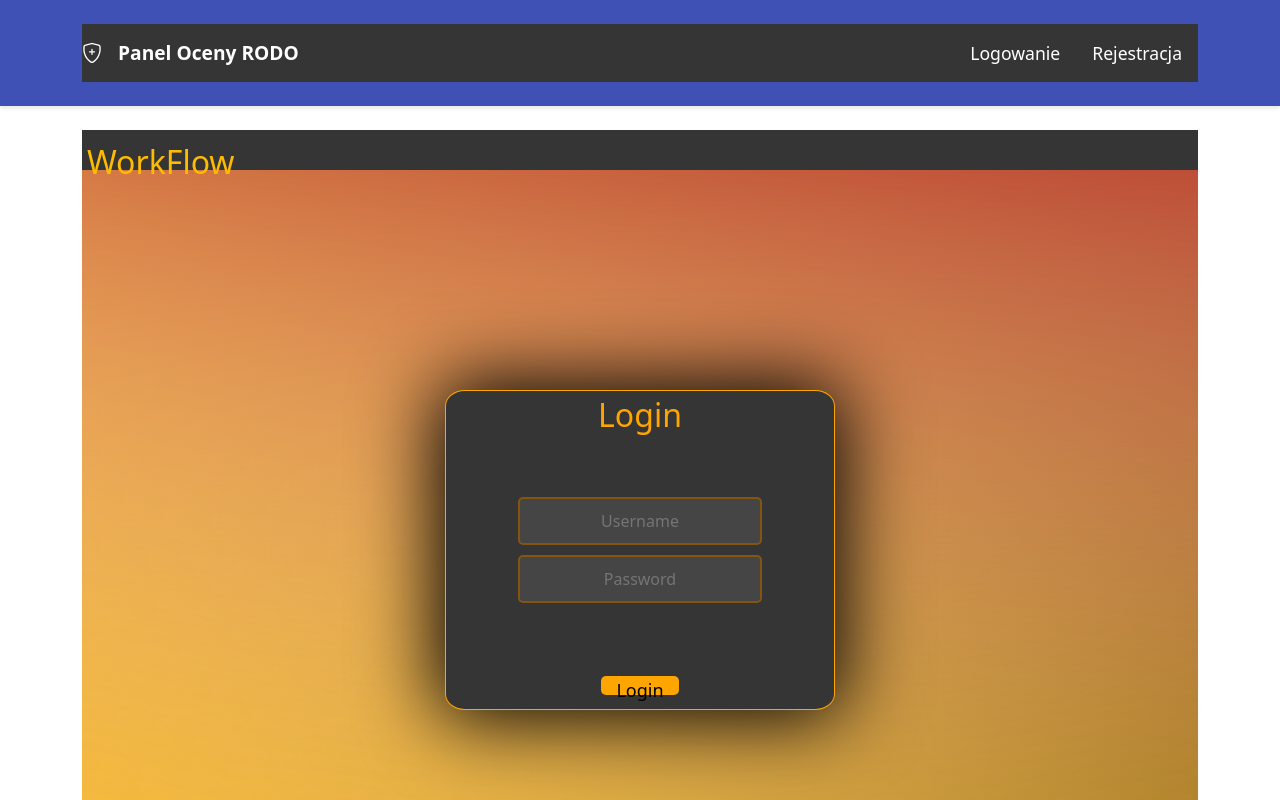
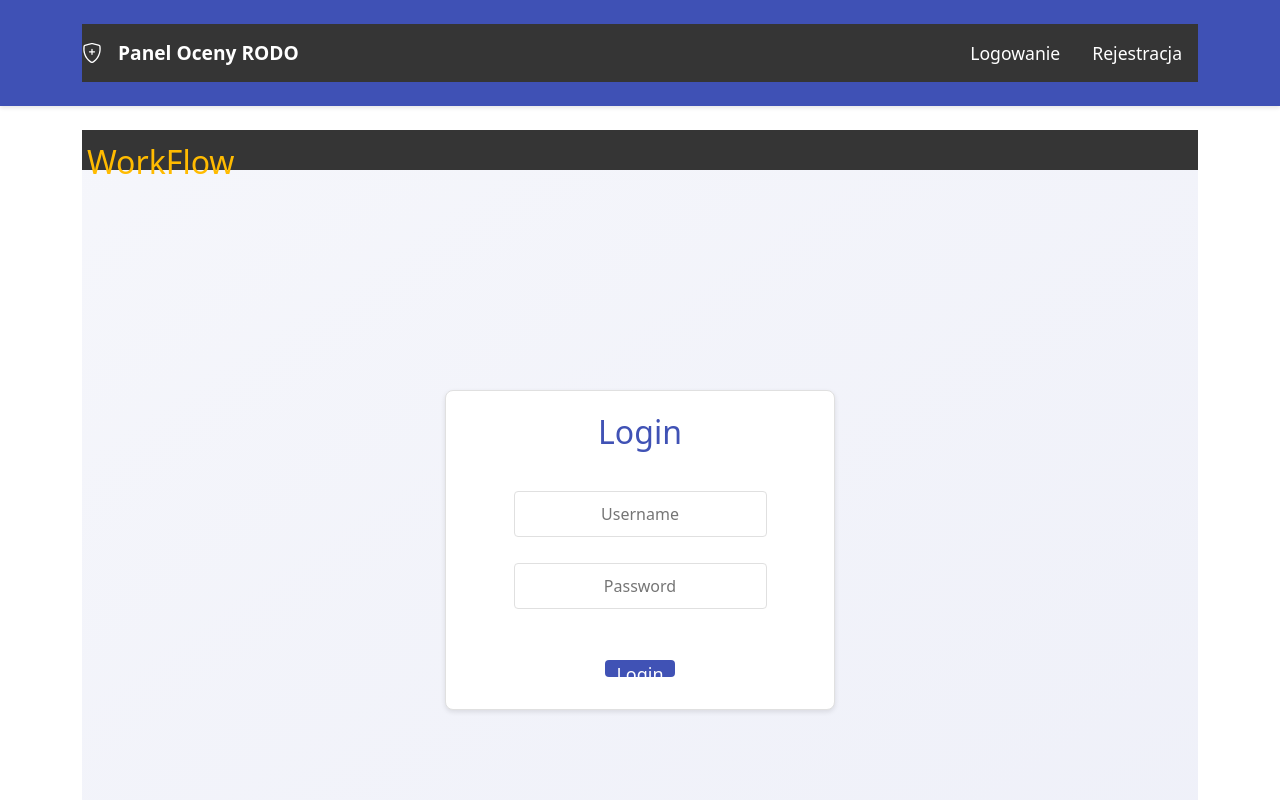
Before and after one commit to optiq-ai/rodo, a React (Create React App) app in the folder frontend/: page /login in a window 1280 px wide. Shown: the top 800 px of the page. Built offline with nearby package versions, Linux system fonts and the light colour scheme.

Commit message:
Update login page styling to match RODO project design

```diff
--- a/frontend/src/components/LoginPageComponents/LoginPage/LoginCard/LoginCard.css
+++ b/frontend/src/components/LoginPageComponents/LoginPage/LoginCard/LoginCard.css
@@ -1,11 +1,10 @@
 .login-card {
   height: 40vh;
   width: 35%;
-  border-radius: 5%;
-  border: solid 1px;
-  border-color: orange;
-  background-color: rgb(53, 53, 53);
-  box-shadow: 0 0 10vh 1vh black;
+  border-radius: 8px;
+  background-color: white;
+  box-shadow: var(--card-shadow, 0 2px 5px rgba(0, 0, 0, 0.1));
+  border: 1px solid var(--border-color, #e0e0e0);
 }
 
 .login-card-grid {
--- a/frontend/src/components/LoginPageComponents/LoginPage/LoginCard/LoginCardHeader/LoginCardHeader.css
+++ b/frontend/src/components/LoginPageComponents/LoginPage/LoginCard/LoginCardHeader/LoginCardHeader.css
@@ -1,7 +1,8 @@
 .login-card-header {
   align-self: center;
   justify-self: center;
-  color: orange;
+  color: var(--primary-color, #4052b5);
   font-size: xx-large;
+  font-weight: 500;
   grid-row: 1;
 }
--- a/frontend/src/components/LoginPageComponents/LoginPage/LoginCard/LoginForm/LoginButton/LoginButton.css
+++ b/frontend/src/components/LoginPageComponents/LoginPage/LoginCard/LoginForm/LoginButton/LoginButton.css
@@ -4,13 +4,15 @@
   justify-self: center;
   height: 40%;
   width: 20%;
-  border-radius: 5px;
+  border-radius: 4px;
   border: none;
-  background-color: orange;
+  background-color: var(--primary-color, #4052b5);
+  color: white;
   font-size: large;
   cursor: pointer;
+  transition: background-color 0.2s;
 }
 
 .login-button:hover {
-  background-color: rgb(238, 176, 60);
+  background-color: var(--primary-dark, #303f9f);
 }
--- a/frontend/src/components/LoginPageComponents/LoginPage/LoginCard/LoginForm/LoginFields/LoginFields.css
+++ b/frontend/src/components/LoginPageComponents/LoginPage/LoginCard/LoginForm/LoginFields/LoginFields.css
@@ -5,4 +5,6 @@
   flex-direction: column;
   align-self: center;
   justify-self: center;
+  gap: 15px;
+  width: 80%;
 }
--- a/frontend/src/components/LoginPageComponents/LoginPage/LoginCard/LoginForm/LoginFields/PasswordField/PasswordField.css
+++ b/frontend/src/components/LoginPageComponents/LoginPage/LoginCard/LoginForm/LoginFields/PasswordField/PasswordField.css
@@ -9,20 +9,22 @@
 .password-login-field input {
   width: 100%;
   padding: 10px;
-  border: 2px solid #835510;
-  background-color: rgb(70, 69, 69);
-  border-radius: 5px;
+  border: 1px solid var(--border-color, #e0e0e0);
+  background-color: white;
+  border-radius: 4px;
   font-size: 16px;
   box-sizing: border-box;
   text-align: center;
-  color: rgb(223, 183, 7);
+  color: var(--text-primary, #212121);
 }
 
 .password-login-field input:focus {
-  border-color: #ff9900;
+  border-color: var(--primary-color, #4052b5);
   outline: none;
+  box-shadow: 0 0 0 2px rgba(64, 82, 181, 0.2);
 }
 
 .password-login-field input::placeholder {
   text-align: center;
+  color: var(--text-secondary, #757575);
 }
--- a/frontend/src/components/LoginPageComponents/LoginPage/LoginCard/LoginForm/LoginFields/UsernameField/UsernameField.css
+++ b/frontend/src/components/LoginPageComponents/LoginPage/LoginCard/LoginForm/LoginFields/UsernameField/UsernameField.css
@@ -9,20 +9,22 @@
 .username-login-field input {
   width: 100%;
   padding: 10px;
-  border: 2px solid #835510;
-  background-color: rgb(70, 69, 69);
-  border-radius: 5px;
+  border: 1px solid var(--border-color, #e0e0e0);
+  background-color: white;
+  border-radius: 4px;
   font-size: 16px;
   box-sizing: border-box;
   text-align: center;
-  color: rgb(223, 183, 7);
+  color: var(--text-primary, #212121);
 }
 
 .username-login-field input:focus {
-  border-color: #ff9900;
+  border-color: var(--primary-color, #4052b5);
   outline: none;
+  box-shadow: 0 0 0 2px rgba(64, 82, 181, 0.2);
 }
 
 .username-login-field input::placeholder {
   text-align: center;
+  color: var(--text-secondary, #757575);
 }
--- a/frontend/src/components/LoginPageComponents/LoginPage/LoginCard/LoginForm/LoginForm.css
+++ b/frontend/src/components/LoginPageComponents/LoginPage/LoginCard/LoginForm/LoginForm.css
@@ -4,4 +4,5 @@
   display: grid;
   grid-template-rows: 15% 70% 15%;
   grid-template-columns: 100%;
+  padding: 20px;
 }
--- a/frontend/src/components/LoginPageComponents/LoginPage/LoginContentContainer/LoginContentContainer.css
+++ b/frontend/src/components/LoginPageComponents/LoginPage/LoginContentContainer/LoginContentContainer.css
@@ -2,15 +2,13 @@
   grid-row: 2;
   height: 95vh;
   width: 100%;
-  background-color: rgb(116, 116, 116);
+  background-color: var(--secondary-color, #f5f5f5);
   display: flex;
   justify-content: center;
   align-items: center;
 }
 
+/* Replace the spectrum background with a subtle gradient matching RODO theme */
 .spectrum-background {
-  background: linear-gradient(rgb(173, 51, 51), transparent),
-    linear-gradient(to top left, rgb(99, 68, 10), transparent),
-    linear-gradient(to top right, rgb(247, 176, 45), transparent);
-  background-blend-mode: screen;
+  background: linear-gradient(to bottom right, rgba(64, 82, 181, 0.05), rgba(92, 107, 192, 0.1));
 }
```
